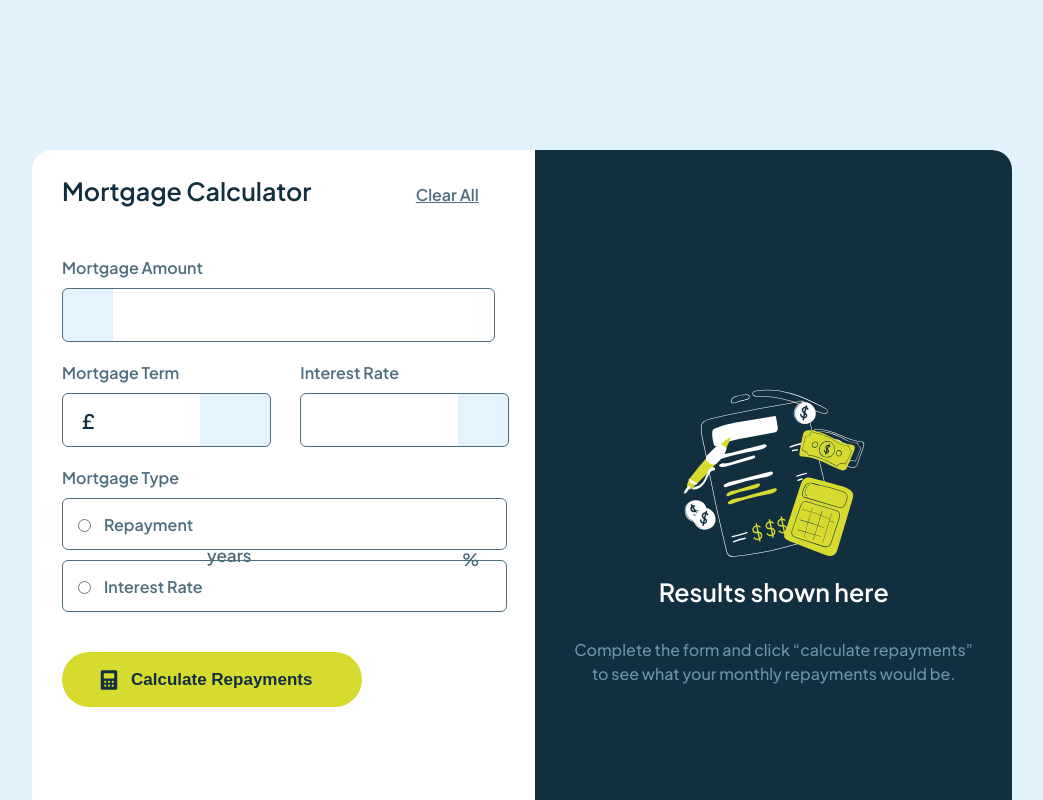
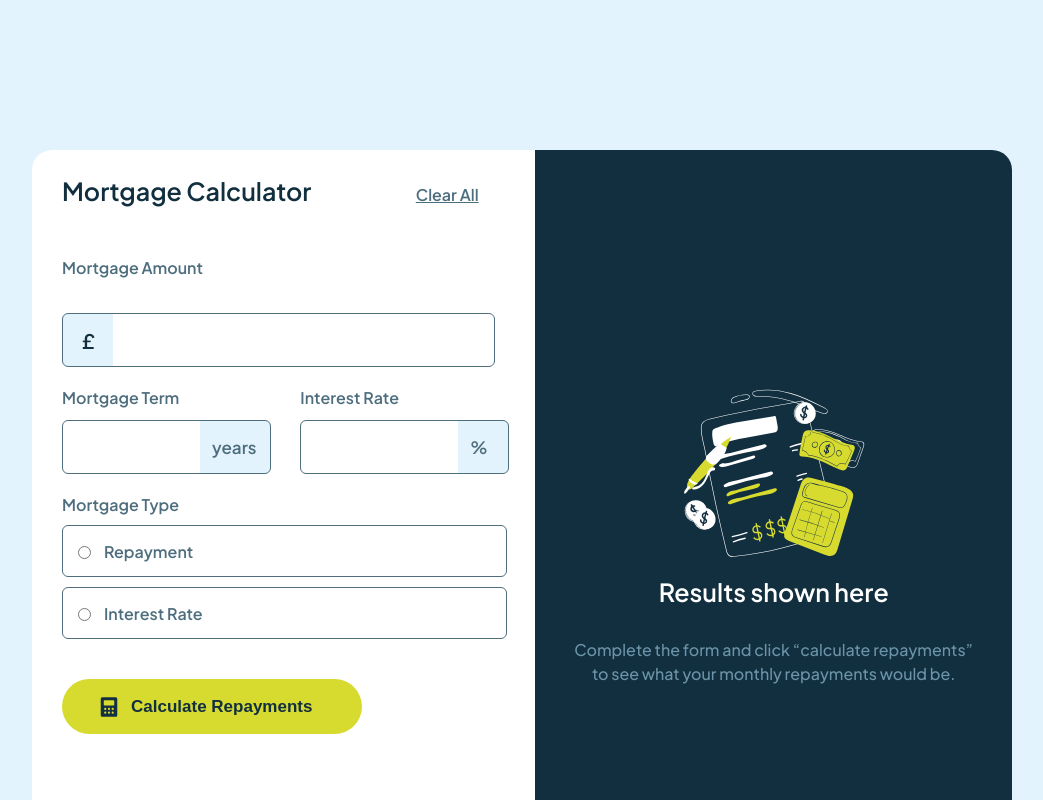
Before and after one commit to Fabiosdl/mortgage-repayment-calc, a React (Create React App) app: page / in a window 1280 px wide. Shown: the top 800 px of the page, without its empty margins (118-1161 px from the left). Built offline with nearby package versions, Linux system fonts and the light colour scheme.

Commit message:
add validation forms

```diff
--- a/src/App.css
+++ b/src/App.css
@@ -14,14 +14,13 @@ html, body {
   display: flex;
   background-color: hsl(202, 86%, 94%);
   padding: 150px;
-  /*overflow-y: auto;*/
 }
 
 .left-container, .right-container {
   display: flex;
   flex-direction: column;
   justify-content: top;
-  height: 100%;
+  height: auto;
 }
 
 .left-container {
@@ -61,9 +60,9 @@ html, body {
 }
 
 .pound {
-  position: absolute;
-  left: 200px;
-  top: 51%;
+  position: relative;
+  left: 20px;
+  top: 40px;
   font-size: 20px;
   color: hsl(202, 55%, 16%);
   width: 50px;
@@ -96,6 +95,23 @@ html, body {
   border: 2px solid hsl(61, 70%, 52%);
 }
 
+.input-field.error,
+.radio-name.error{
+  border: 2px solid hsl(4, 69%, 50%)
+}
+.radio-name.interest.error{
+  margin-bottom: 20px;
+}
+
+.input-field.error + .error-validation,
+.radio-name.error + .error-validation {
+  display: block; /* Take up space when visible */
+}
+
+.input-field.inline{
+  margin-top: -30px;
+}
+
 .inline-input-container {
   display: flex;
   justify-content: space-between;
@@ -122,9 +138,10 @@ html, body {
 }
 
 .years {
-  position: absolute;
-  left: 325px;
-  top: 68%;
+  position: relative;
+  left: 150px;
+  top: 10px;
+  margin-top: -40px;
   font-size: 17px;
   color: hsl(200, 24%, 40%);
   width: 50px;
@@ -140,9 +157,9 @@ html, body {
   background: linear-gradient(to left, hsl(61, 70%, 52%) 50px, transparent 50px);
 }
 .porcentage {
-  position: absolute;
-  left: 580px;
-  top: 68.5%;
+  position: relative;
+  left: 170px;
+  top: 10px;
   font-size: 17px;
   color: hsl(200, 24%, 40%);
   width: 50px;
@@ -162,6 +179,7 @@ html, body {
 
 .radio-container label {
   font-size: 16px;
+  color:hsl(200, 24%, 40%);
 }
 
 .radio-name {
@@ -204,6 +222,13 @@ button {
   margin-right: 10px;
 }
 
+.error-validation {
+  color: hsl(4, 69%, 50%);
+  font-size: 13px;
+  margin-top: -20px;
+  margin-bottom: 10px;
+}
+
 /*-------- Right Container ---------*/
 
 .right-container {
--- a/src/App.js
+++ b/src/App.js
@@ -1,7 +1,5 @@
 import React,{ useState} from 'react';
 import './App.css';
-import Inputmask from 'inputmask';
-
 
 function App() {
 
@@ -11,6 +9,37 @@ function App() {
     setSelectedOption(option);
   };
 
+  const [formState, setFormState] = useState({
+    amount: '',
+    term: '',
+    rate: '',
+    repayment: '',
+    interest: '',
+  });
+
+  const [errors, setErrors] = useState({});
+
+  const handleChange = (e) => {
+    const { name, value } = e.target;
+    setFormState({
+      ...formState,
+      [name]: value,
+    });
+  };
+
+  const handleSubmit = (e) => {
+    e.preventDefault();
+    const validationErrors = {};
+
+    Object.keys(formState).forEach((fieldKey) => {
+    if(!formState[fieldKey]) {
+        validationErrors[fieldKey] = 'This field is required';
+      }
+    });
+
+    setErrors(validationErrors);
+  };
+
   return (
     <div className="App-container">
       <div className="left-container">
@@ -18,49 +47,70 @@ function App() {
           <p>Mortgage Calculator <a href=''>Clear All</a></p>
         </div>
 
-        <form className='mortgage-inputs'>
+        <form className='mortgage-inputs' onSubmit={handleSubmit}>
           <div className='amount-container'>
             <label for='amount'>Mortgage Amount</label>
             <span className='pound'>£</span>
-            <input type='text' id='amount' name='amount' className='input-field'/>
+            <input type='text' id='amount'
+            name='amount' className={`input-field ${errors.amount ? 'error' : ''}`}
+            value={formState.amount}
+            onChange={handleChange}
+            />
+            {errors.amount && <span className='error-validation'>{errors.amount}</span> }
           </div>
 
           <div className='inline-input-container'>
             <div className='inline-input'>
               <label for='term'>Mortgage Term</label>
               <span className='years'>years</span>
-              <input type='text' id='term' name='term' className='input-field'/>
+              <input type='text' id='term' name='term'
+              className={`input-field inline ${errors.term ? 'error' : ''}`}
+              value={formState.term}
+              onChange={handleChange}
+              />
+              {errors.amount && <span className='error-validation'>{errors.amount}</span> }
             </div>
             <div className='inline-input'>
               <label for='rate'>Interest Rate</label>
               <span className='porcentage'>%</span>
-              <input type='text' id='rate' name='rate' className='input-field'/>
+              <input type='text' id='rate' name='rate'
+              className={`input-field inline ${errors.term ? 'error' : ''}`}
+              value={formState.rate}
+              onChange={handleChange}
+              />
             </div>
           </div>
 
           <div className='radio-container'>
             <label for='type'>Mortgage Type</label>
               <label
-                className={`radio-name ${selectedOption === 'repayment' ? 'active':''}`}
-                onClick={() => handleRadioChange('repayment')}>
-
-                <input type='radio' id='repayment' name='repayment' value='1' checked={selectedOption === 'repayment'} className='radio-input'/>
+                className={`radio-name ${selectedOption === 'repayment' ? 'active':''}
+                            ${errors.interest && errors.repayment ? 'error' : ''}`}
+                onClick={() => handleRadioChange('repayment')}
+                onSubmit={handleSubmit}
+                >
+                <input type='radio' id='repayment' name='repayment' value='1'
+                checked={selectedOption === 'repayment'}
+                className='radio-input'/>
                 <span>Repayment</span>
               </label>
+
               <label
-              className={`radio-name ${selectedOption === 'interest' ? 'active':''}`}
-              onClick={() => handleRadioChange('interest')}>
-
+              className={`radio-name interest ${selectedOption === 'interest' ? 'active':''}
+                          ${errors.interest && errors.repayment ? 'error' : ''}`}
+              onClick={() => handleRadioChange('interest')}
+              onSubmit={handleSubmit}
+              >
                 <input type='radio' id='interest' name='interest' value='2' checked={selectedOption === 'interest'} className='radio-input'/>
                 <span>Interest Rate</span>
               </label>
+              {errors.interest && errors.repayment && <span className='error-validation'>{errors.amount}</span> }
           </div>
 
           <button type='submit'>
             <img className="calculator-img" src={`${process.env.PUBLIC_URL}/images/icon-calculator.svg`} alt='Icon calculator'/>
             Calculate Repayments
           </button>
-
         </form>
 
       </div>
```
